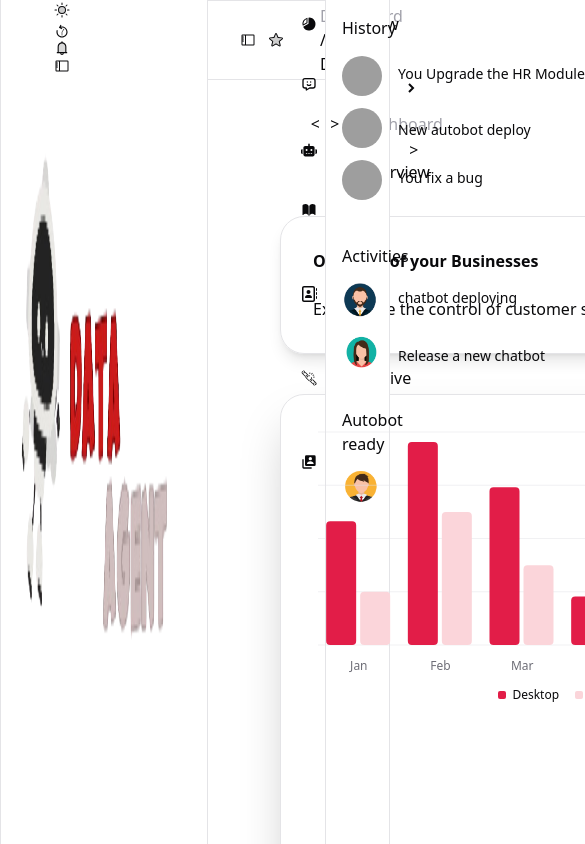
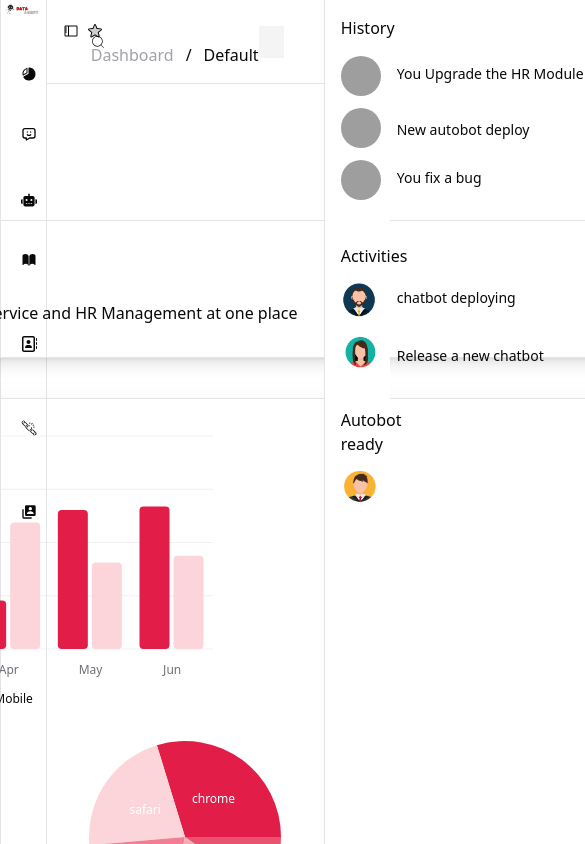
Before and after one commit to raheem-dotgit/DataAgen.io, a React (Create React App) app in the folder app/: page / in a window 390 px wide. Shown: the top 844 px of the page, 585 px wide, since content can reach past the window. Built offline with nearby package versions, Linux system fonts and the light colour scheme; grey boxes are pictures that could not be loaded.

Commit message:
make more responsive

```diff
--- a/app/src/App.js
+++ b/app/src/App.js
@@ -22,13 +22,20 @@ function App() {
   }
   return (
     <>
-    <Sidebar isVisible={isLeftSidebarVisible}></Sidebar>
-    <Navbar toggleSidebar={toggleSidebar} isSidebarVisible={isSidebarVisible}
+    <div className='inline-flex'>
+          <Sidebar isVisible={isLeftSidebarVisible}></Sidebar>
+    </div>
+    <div className='inline-flex'>
+      <Navbar toggleSidebar={toggleSidebar} isSidebarVisible={isSidebarVisible}
     toggleLeftSidebar ={toggleLeftSidebar} isLeftSidebarVisible={isLeftSidebarVisible} ></Navbar>
-    <RightSideBar isVisible={isSidebarVisible}></RightSideBar>
-    <Dashboards />
+    </div>
 
-
+    <div className='inline-flex absolute top-[84px]'>
+               <Dashboards className=""></Dashboards>
+    </div>
+    <div className='float-end'>
+          <RightSideBar isVisible={isSidebarVisible}></RightSideBar>
+    </div>
 
 
     </>
--- a/app/src/components/Dashboards.js
+++ b/app/src/components/Dashboards.js
@@ -6,8 +6,8 @@ const Dashboards = () => {
 
 
 return(
- <div className="sm:bg-white flex flex-col h-[1000px] dark:bg-gray-900 w-[1680px]">
-  <div className='ml-[280px]'>
+ <div className="sm:bg-white inline-flex flex-col h-[90vh] dark:bg-gray-900 w-[71vw] items-center">
+  <div className=''>
       <div className="sm:flex flex-col  p-8 ">
    <button className="flex-col -rotate-90 inline-block absolute">^</button>
    <button className="inline-block rotate-90 absolute ml-4">^</button>
--- a/app/src/components/Navbar.js
+++ b/app/src/components/Navbar.js
@@ -29,30 +29,38 @@ const Navbar = ({ toggleSidebar, isSidebarVisible, toggleLeftSidebar, isLeftSide
 
 return(
 
- <>
-<nav className="sm:bg-white flex-row h-20 items-center dark:bg-gray-900 justify-start w-full inline-flex border-y flex-wrap">
-<ul className="inline-flex absolute left-60 gap-3">
+
+<nav className="sm:bg-white flex-row h-[10vh] items-center dark:bg-gray-900 w-[71vw] inline-flex border-b absolute top-0 justify-between">
+  <div className="order-1 ml-4 space-x-7">
+    <ul className=" inline-flex align-middle gap-2">
   <button onClick={toggleLeftSidebar}><PiSidebar/></button>
   <li><PiStarDuotone/></li>
 </ul>
-  <ul className="sm:flex flex-row gap-5 mx-80">
+<div className="inline-flex align-middle">
+    <ul className="flex gap-3">
     <li className="text-zinc-400 font-thin">Dashboard</li>
     <li>/</li>
     <li>Default</li>
   </ul>
-  <div className="sm:flex flex-row mx-32 absolute right-80">
-  <i className=" mt-2 mx-2 absolute"><CiSearch/></i>
+</div>
+  </div>
+
+  <div className="order-last flex align-middle justify-center items-center mr-10 gap-1 overflow-hidden">
+
+  <div className="align-middle items-center justify-center ">
+  <i className="inline-flex absolute m-2"><CiSearch/></i>
   <input type="text" placeholder="Search" className="border-none bg-zinc-100 dark:bg-gray-900 dark:border-white pl-8 rounded-[8px] py-1"/>
   </div>
-
-  <ul className="sm:flex gap-4 right-80 absolute">
+      <ul className="flex gap-4">
     <button  onClick={toggleDarkMode}><PiSunDuotone/></button>
     <li><GiBackwardTime/></li>
     <li><AiTwotoneBell/></li>
     <button onClick={toggleSidebar}><PiSidebar/></button>
   </ul>
+  </div>
+
 </nav>
-</>
+
 
 )
 
--- a/app/src/components/RightSideBar.js
+++ b/app/src/components/RightSideBar.js
@@ -9,7 +9,7 @@ import img3 from '../images/Screenshot 2024-07-29 at 1.35.44 AM.png'
 const RightSideBar = ({isVisible}) =>
 {
  return(
-  <div  className={`transition-transform duration-300 ${isVisible ? 'translate-x-0' : 'translate-x-full'}  bg-white border-x  fixed w-1/6 h-full  inline-flex right-0 dark:bg-gray-900`}>
+  <div  className={`transition-transform duration-300 ${isVisible ? 'translate-x-0' : 'translate-x-full'}  bg-white border-l   w-[17vw] h-[100vh]  inline-flex dark:bg-gray-900`}>
    <div className="" >
   <h1 className="top-4 left-4 absolute">
    History
--- a/app/src/components/Sidebar.js
+++ b/app/src/components/Sidebar.js
@@ -26,7 +26,7 @@ const Sidebar = ({isVisible}) =>
 
   <>
 
-  <div className={`transition-transform duration-300 ${isVisible ? 'translate-x-0' : '-translate-x-full'} sm:flex-col bg-white w-52 h-full inline-flex fixed border-x gap-20 dark:bg-gray-900`}>
+  <div className={`transition-transform duration-300 ${isVisible ? 'translate-x-0' : '-translate-x-full'} flex-col bg-white w-[12vw] h-[100vh] inline-flex  border-x gap-20 dark:bg-gray-900 overflow-hidden shrink-0`}>
       <img src={logo} alt="logo" className="w-[200px] mb-[-50px]"/>
     <div className="flex flex-col gap-3 ml-3 w-40">
     <div className="flex-row inline-flex align-middle gap-3  hover:bg-gray-100 dark:hover:bg-slate-500 rounded-xl py-3 px-2">
```
